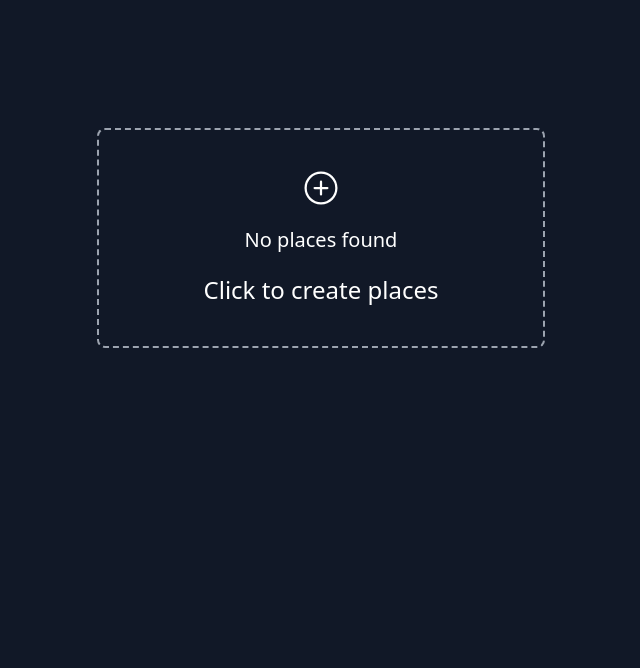
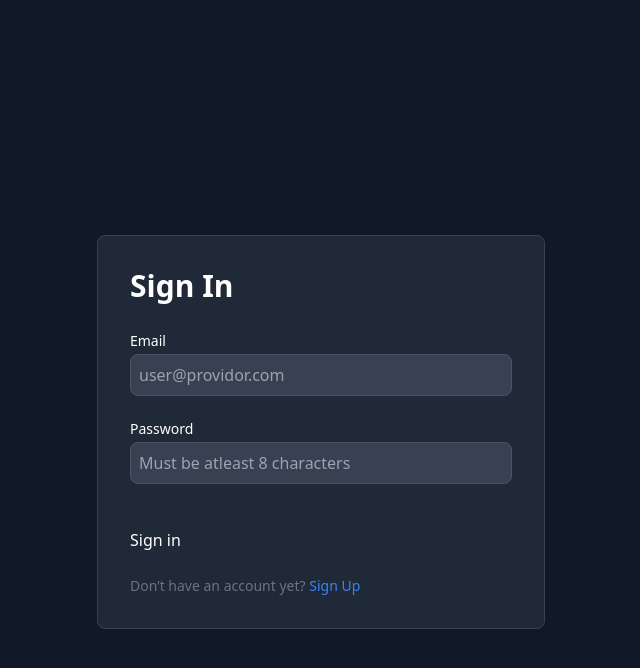
Before and after one commit to 1nandagopal/placepin, a React (Vite) app in the folder client/: page / in a window 1280 px wide. Shown: the top 668 px of the page, without its empty margins (319-959 px from the left). Built offline with nearby package versions, Linux system fonts and the light colour scheme; no server answers.

Commit message:
Created route and Auth component for user authentication.

```diff
--- a/client/src/App.jsx
+++ b/client/src/App.jsx
@@ -1,11 +1,13 @@
 import { Route, Routes } from "react-router-dom";
 import Places from "./routes/Places";
+import Auth from "./routes/Auth";
 
 function App() {
   return (
     <main className="bg-gray-900 h-screen text-white p-8 overflow-auto">
       <Routes>
-        <Route path="/" element={<Places />} />
+        {/* <Route path="/" element={<Places />} /> */}
+        <Route path="/" element={<Auth />} />
       </Routes>
     </main>
   );
--- /dev/null
+++ b/client/src/routes/Auth.jsx
@@ -0,0 +1,81 @@
+import React, { useState } from "react";
+import useHTTP from "../hooks/useHTTP";
+import Form from "../components/Form";
+import Input from "../components/Input";
+
+function Auth() {
+  const [isSignUpMode, setSignUpMode] = useState(false);
+  const { sendRequest, isLoading, error, clearError } = useHTTP();
+
+  const handleSubmit = async ({ email, password, userName }) => {
+    try {
+      if (isSignUpMode) {
+        const response = await sendRequest("/api/users/signup", "post", {
+          email,
+          password,
+          userName,
+        });
+
+        // login(response.token, response.userId);
+        navigate("/");
+      } else {
+        const response = await sendRequest("/api/users/login", "post", {
+          email,
+          password,
+        });
+        // login(response.token, response.userId);
+        navigate("/");
+      }
+    } catch (err) {
+      if (err) console.log(error);
+    }
+  };
+
+  const toggleSignUpMode = () => {
+    clearError();
+    setSignUpMode((state) => !state);
+  };
+
+  return (
+    <div className="flex items-center justify-center px-6 py-8 mx-auto h-screen">
+      <div className="w-full rounded-lg border max-w-md bg-gray-800 border-gray-700">
+        <div className="p-8 space-y-6 text-white">
+          <h1 className="text-3xl font-bold">
+            {isSignUpMode ? "Sign Up" : "Sign In"}
+          </h1>
+          <Form onSubmit={handleSubmit}>
+            {isSignUpMode && (
+              <Input
+                name="userName"
+                label="Username"
+                placeholder="Provide a username"
+              />
+            )}
+            <Input name="email" label="Email" placeholder="user@providor.com" />
+            <Input
+              type="password"
+              name="password"
+              label="Password"
+              placeholder="Must be atleast 8 characters"
+            />
+            <div className="text-red-400 text-sm w-full h-6">{error}</div>
+            <button>Sign in</button>
+          </Form>
+          <p className="text-sm font-light text-gray-500 dark:text-gray-400">
+            {isSignUpMode
+              ? "Already have an account? "
+              : "Don’t have an account yet? "}
+            <button
+              onClick={toggleSignUpMode}
+              className="font-medium hover:underline text-primary-500"
+            >
+              {isSignUpMode ? "Sign In" : "Sign Up"}
+            </button>
+          </p>
+        </div>
+      </div>
+    </div>
+  );
+}
+
+export default Auth;
```
